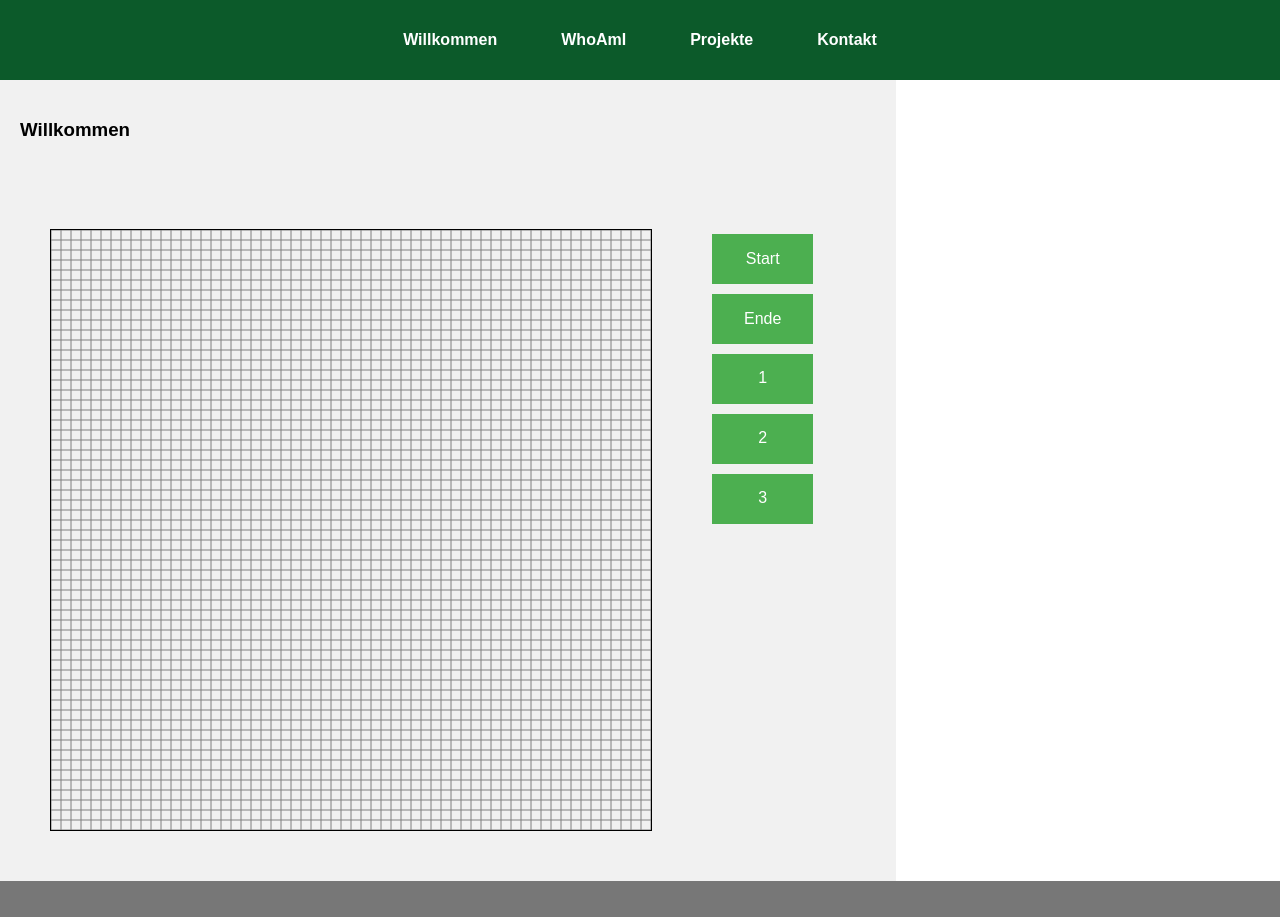
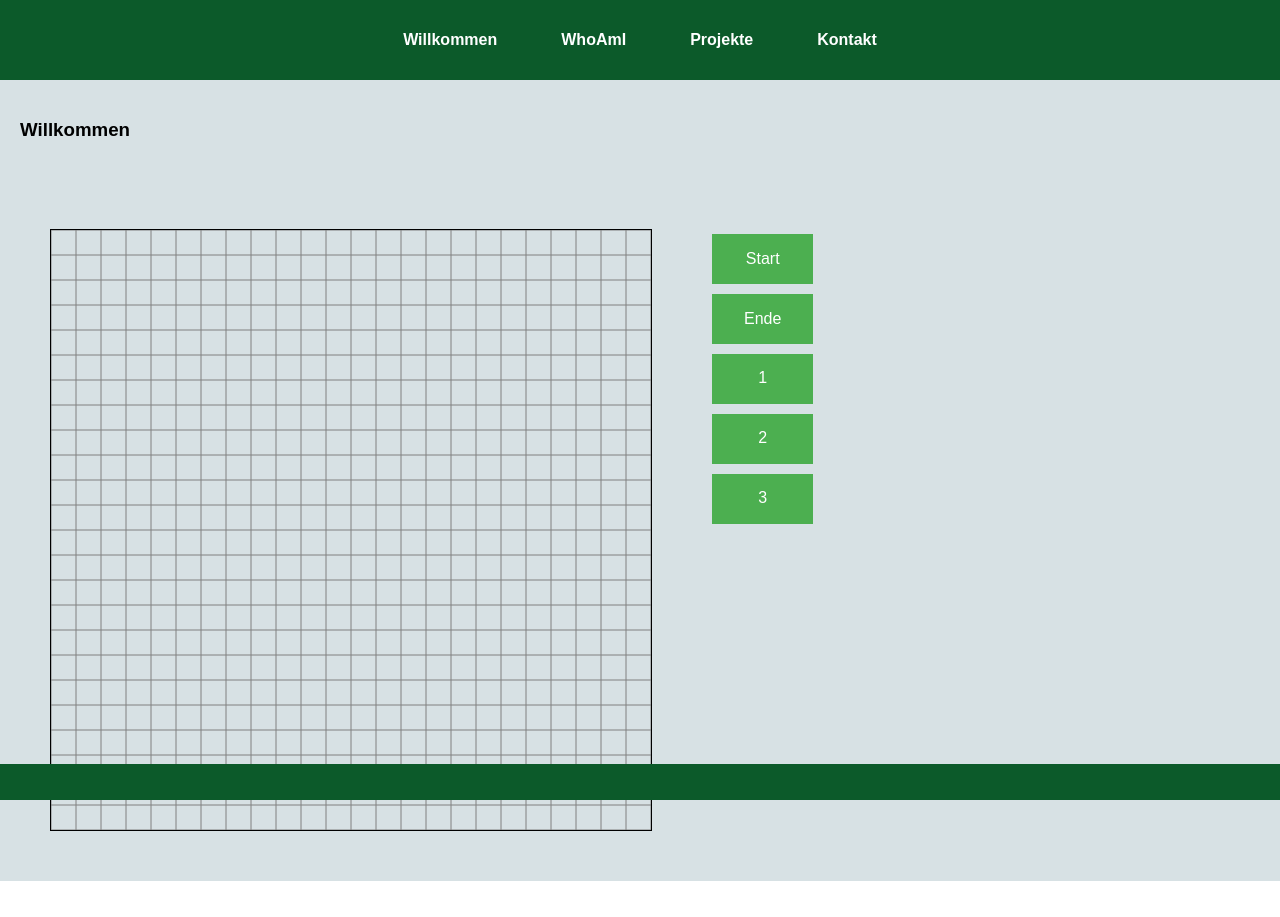
Before and after one commit to MadLupin/SillyStuff, a plain HTML site: page index.html in a window 1280 px wide. After the commit the page ends 881 px from the top, so only its background shows below. Drawn offline with Linux system fonts and the light colour scheme.

Commit message:
final edit

```diff
--- a/color-palet.css
+++ b/color-palet.css
@@ -1,13 +1,13 @@
 .color-primary-0 { color: #1F6539 }	/* Main Primary color */
-.color-primary-1 { color: #6EA783 }
+.color-primary-1 { color: hsl(142, 24%, 54%) }
 .color-primary-2 { color: #3B8055 }
 .color-primary-3 { color: #09431F }
 .color-primary-4 { color: #00220D }
 
-.color-secondary-1-0 { color: #1D4757 }	/* Main Secondary color (1) */
-.color-secondary-1-1 { color: #618491 }
-.color-secondary-1-2 { color: #355F6F }
-.color-secondary-1-3 { color: #0A2D3A }
+.color-secondary-1-0 { color: hsl(197, 50%, 23%) }	/* Main Secondary color (1) */
+.color-secondary-1-1 { color: hsl(196, 20%, 47%) }
+.color-secondary-1-2 { color: hsl(197, 35%, 32%) }
+.color-secondary-1-3 { color: hsl(197, 70%, 13%) }
 .color-secondary-1-4 { color: #01161D }
 
 .color-secondary-2-0 { color: #597F27 }	/* Main Secondary color (2) */
@@ -21,13 +21,13 @@
     --green-color-s: 76%;
     --green-color-l: 15%;
 
-    --blue-color-h: 146;
-    --blue-color-s: 71%;
-    --blue-color-l: 13%;
+    --blue-color-h: 197;
+    --blue-color-s: 20%;
+    --blue-color-l: 47%;
 
-    --light-green-color-h: 86;
-    --light-green-color-s: 77%;
-    --light-green-color-l: 19%;
+    --light-green-color-h: 142;
+    --light-green-color-s: 24%;
+    --light-green-color-l: 54%;
 
     --green-color: hsl(var(--green-color-h), var(--green-color-s), var(--green-color-l));
     --green-color-10: hsl(var(--green-color-h), var(--green-color-s), calc(var(--green-color-l) + 5%));
--- a/index.js
+++ b/index.js
@@ -5,8 +5,8 @@ let closeButton = document.getElementById("closeButton");
 const alive = 1;
 const dead = 0;
 
-const fieldWidth = 10;
-const fieldHeigth = 10;
+const fieldWidth = 25;
+const fieldHeigth = 25;
 
 const fieldCountWidth = canvas.width / fieldWidth;
 const fieldCountHeigth = canvas.height / fieldHeigth;
--- a/styles.css
+++ b/styles.css
@@ -16,8 +16,8 @@
   article {
     float: left;
     padding: 20px;
-    width: 70%;
-    background-color: #f1f1f1;
+    width: 100%;
+    background-color: var(--blue-color-80);
   }
 
   /* Clear floats after the columns */
@@ -27,22 +27,16 @@
     clear: both;
   }
 
-  /* Style the footer */
-  footer {
-    background-color: #777;
+  .main-footer {
+    position: fixed;
+    left: 0;
+    bottom: 0;
+    width: 100%;
+    background-color: var(--primary-color);
     padding: 10px;
+    position: fixed;
     text-align: center;
-    color: white;
   }
-
-  /* Responsive layout - makes the two columns/boxes stack on top of each other instead of next to each other, on small screens */
-  @media (max-width: 600px) {
-    nav, article {
-      width: 100%;
-      height: auto;
-    }
-  }
-
 
   .main-menu{
     background-color: var(--primary-color);
```
